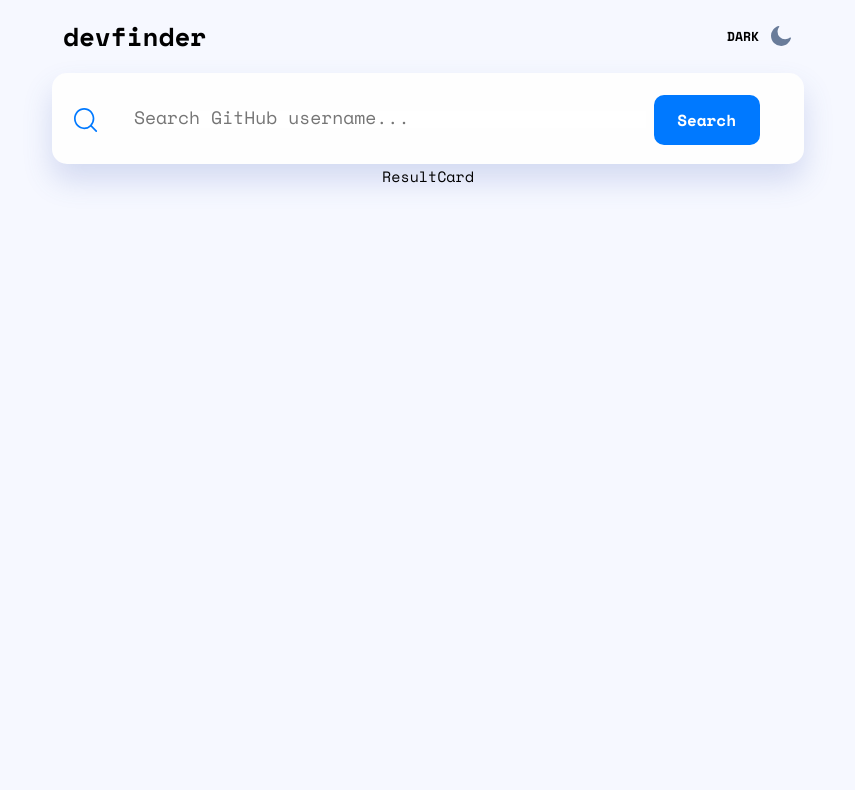
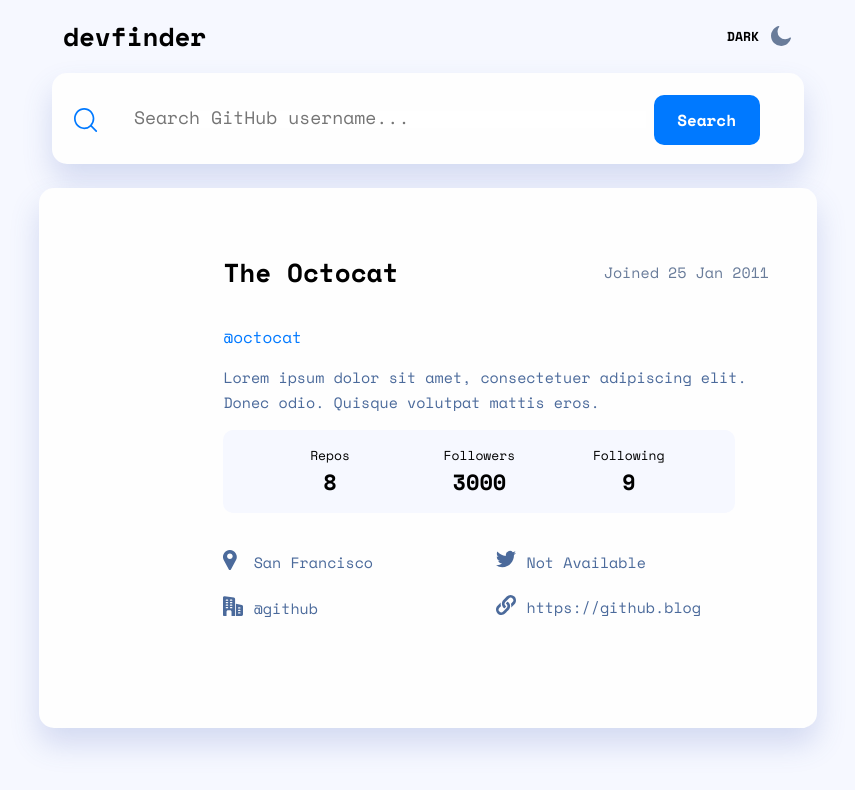
Before and after one commit to julvmdt/github-user-search-app, a React (Create React App) app: page / in a window 1280 px wide. Shown: the top 790 px of the page, without its empty margins (212-1067 px from the left). Built offline with nearby package versions, Linux system fonts and the light colour scheme.

Commit message:
add skeleton for result card and some styling

```diff
--- a/src/components/ResultCard.js
+++ b/src/components/ResultCard.js
@@ -1,7 +1,69 @@
 import React from "react";
+import "./ResultCard.scss";
 
 const ResultCard = () => {
-  return <div>ResultCard</div>;
+  return (
+    <div className="result-card-container">
+      <div className="result-card-content-container">
+        <div></div>
+        <div>
+          <div className="result-card-title-container">
+            <h1>The Octocat</h1>
+            <span className="result-card-date-title">Joined 25 Jan 2011</span>
+          </div>
+          <h3 className="result-card-text-alignment">@octocat</h3>
+          <p className="result-card-text-alignment">
+            Lorem ipsum dolor sit amet, consectetuer adipiscing elit. Donec
+            odio. Quisque volutpat mattis eros.
+          </p>
+          <div className="result-card-github-info-container">
+            <div>
+              <h4>Repos</h4>
+              <h2>8</h2>
+            </div>
+            <div>
+              <h4>Followers</h4>
+              <h2>3000</h2>
+            </div>
+            <div>
+              <h4>Following</h4>
+              <h2>9</h2>
+            </div>
+          </div>
+          <div className="result-card-user-info">
+            <div className="result-card-user-info-column">
+              <div className="icon-text-container">
+                <div>
+                  <img src={`${process.env.PUBLIC_URL}/icon-location.svg`} />
+                </div>
+                <div>San Francisco</div>
+              </div>
+              <div className="icon-text-container">
+                <div>
+                  <img src={`${process.env.PUBLIC_URL}/icon-company.svg`} />
+                </div>
+                <div>@github</div>
+              </div>
+            </div>
+            <div className="result-card-user-info-column">
+              <div className="icon-text-container">
+                <div>
+                  <img src={`${process.env.PUBLIC_URL}/icon-twitter.svg`} />
+                </div>
+                <div>Not Available</div>
+              </div>
+              <div className="icon-text-container">
+                <div>
+                  <img src={`${process.env.PUBLIC_URL}/icon-website.svg`} />
+                </div>
+                <div>https://github.blog</div>
+              </div>
+            </div>
+          </div>
+        </div>
+      </div>
+    </div>
+  );
 };
 
 export default ResultCard;
--- a/src/components/ResultCard.scss
+++ b/src/components/ResultCard.scss
@@ -0,0 +1,76 @@
+@import "../index.scss";
+
+.result-card-container {
+  width: 682px;
+  height: 444px;
+  margin: 24px auto 145px auto;
+  padding: 48px;
+  border-radius: 15px;
+  background-color: $background-light;
+  box-shadow: 0px 16px 30px $shadow;
+}
+
+.result-card-content-container {
+  display: grid;
+  grid-template-columns: 1fr 4fr;
+}
+
+.result-card-title-container {
+  display: flex;
+  flex-direction: row;
+  align-items: center;
+  justify-content: space-between;
+
+  .result-card-date-title {
+    color: $secondary;
+  }
+}
+
+h3 {
+  color: $primary;
+}
+
+p {
+  color: $tertiary;
+}
+
+.result-card-text-alignment {
+  text-align: left;
+}
+
+.result-card-github-info-container {
+  width: 448px;
+  height: 53px;
+  background-color: $background;
+  border-radius: 10px;
+  display: grid;
+  grid-template-columns: 1fr 1fr 1fr;
+  padding: 15px 32px;
+
+  div h4 {
+    margin: 0;
+  }
+
+  div h2 {
+    margin: 0;
+  }
+}
+
+.result-card-user-info {
+  margin-top: 37px;
+  display: grid;
+  grid-template-columns: 1fr 1fr;
+  color: $tertiary;
+  text-align: left;
+  row-gap: 10px;
+
+  .icon-text-container {
+    display: grid;
+    grid-template-columns: 1fr 8fr;
+  }
+
+  .result-card-user-info-column {
+    display: grid;
+    grid-row-gap: 19px;
+  }
+}
```
